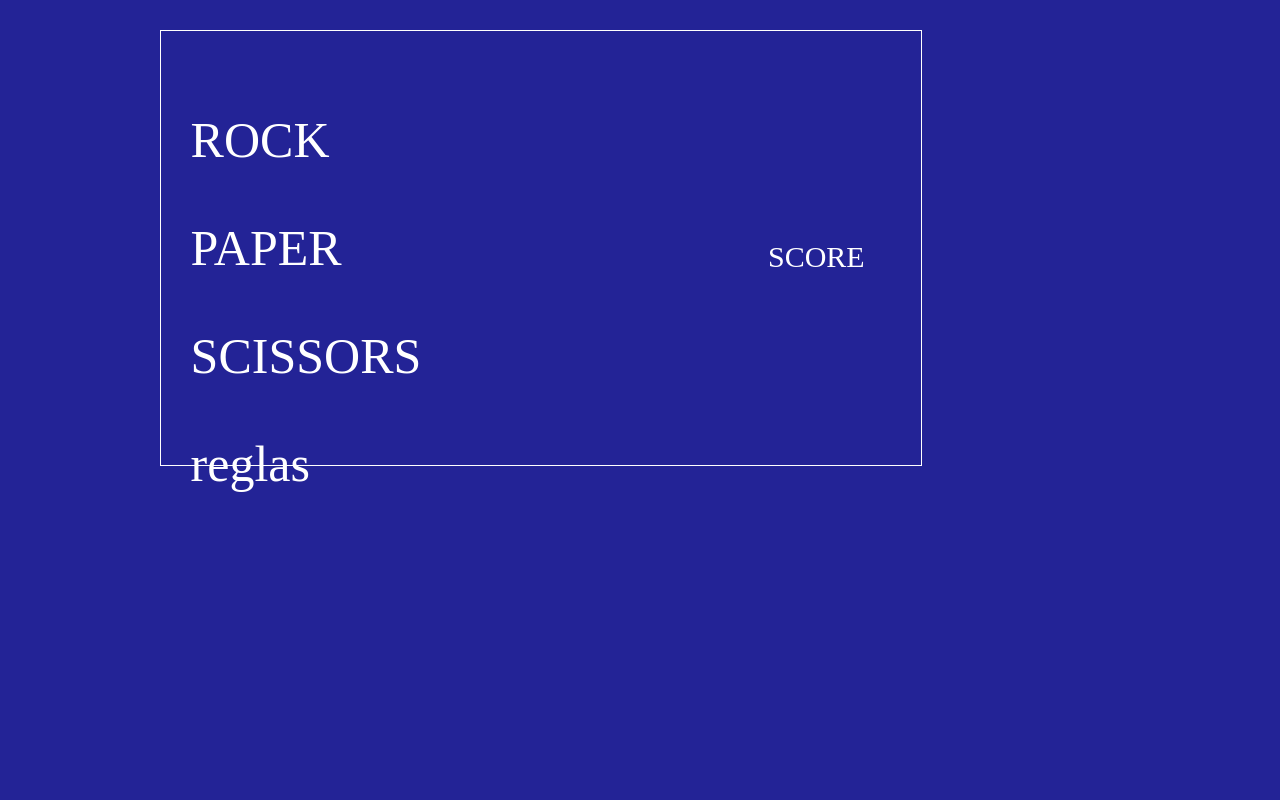
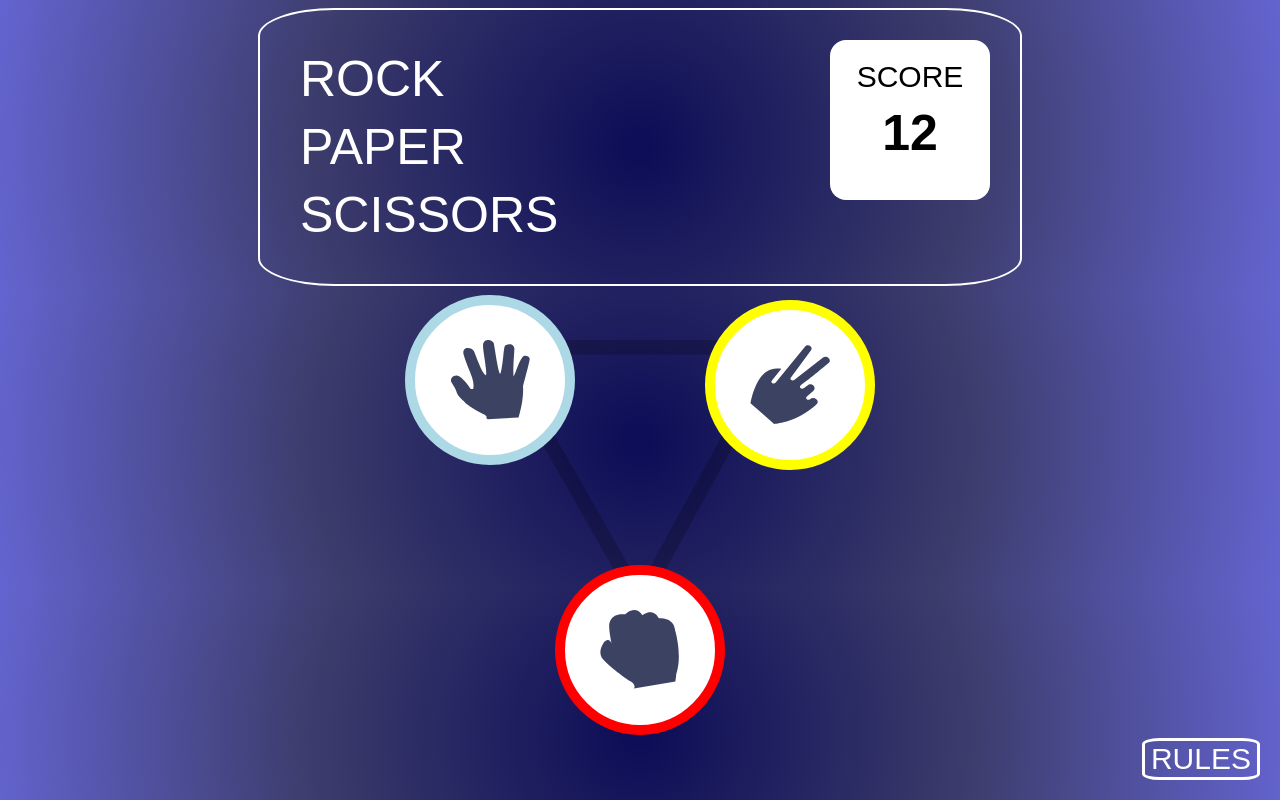
Before and after one commit to Jerow07/Piedra-papel-o-tijera, a plain HTML site: page index.html in a window 1280 px wide. Drawn offline with Linux system fonts and the light colour scheme.

Commit message:
Proyecto en proceso de piedrapapelotijera

```diff
--- a/estilo.css
+++ b/estilo.css
@@ -1,30 +1,158 @@
-
-.attribution { font-size: 11px; text-align: center; }
-.attribution a { color: hsl(228, 45%, 44%); }
-body{
-    background: rgb(35, 35, 150);
 
 
+body{
+    background: rgb(25, 25, 107);
+font-family: sans-serif;
 
+background: radial-gradient(circle,rgb(12, 12, 87),rgb(60, 60, 108),rgb(100, 100, 208));
 }
-.titulo{ border: white solid 1px ;
+.titulo{
+    display: flex;
+    justify-content: space-between;
+    margin: 0px;
+    border: white solid 2px ;
    font-size: 50px;
     color: white;
     top: 30px;
     padding: 30px    ;
     width: 700px;
-    position: absolute;
+
     right: 28%;
-    ;
+    border-radius: 10%;
+    border-style: solid ;
+}
+.cuadro{
+
+    display: flex;
+    justify-content: center;
+
+
+
+
+}
+.titulo p{
+    margin: 10px;
+
+
+
+}
+.cuadradodescore{
+
+
+    position: relative;
+    width: 160px    ;
+    height: 160px;
+    display: flex;
+    justify-content:center;
+    text-align: center;
+    border-radius: 10%;
+
+    background-color: white;
+}
+.numerodelscore{
+    font-size:30px;
+    color: black;
+    margin-top:  20px;
+
+
+
+
 }
 .score
-{font-size: 30px;
-position: fixed;
-top: 30%;
-left: 60%;
+{   margin-top: 10px;
+    font-size: 50px;
+    color:black;
 }
+
+
 .reglas
-{
+{   border: white;
+    border-style: solid;
+    border-radius: 15%;
+    color: white;
+    font-size: 30px;
     position: absolute;
-    ;
+    background: rgba(0,0,0,0);
+    bottom: 20px;
+    right:  20px;
 }
+.reglas:active{
+    background: white;
+    color: black;
+}
+.CUADRADODEJUEGO{
+position: absolute;
+top: 60%;
+right: 50%;
+transform: translate(+50%,-50%);
+
+}
+.imagendeltriangulo{
+position: absolute;
+top: 50%;
+right: 50%;
+transform: translate(50%,-50%);
+z-index: -1 ;
+
+
+}
+
+.PIEDRA{
+    border: solid red 10px;
+    border-radius: 100%;
+    width: 150px;
+    height: 150px;
+    z-index: 999;
+    background-color:white;
+
+
+
+
+}
+.TIJERA{
+
+        border: yellow solid 10px;
+        border-radius: 50%;
+
+        width: 150px;
+        height: 150px;
+        position: relative;
+        left: 150px;
+        bottom: 95px;
+        z-index: 9;
+        background-color: white;
+}
+.PAPEL{
+    border: lightblue solid 10px;
+    border-radius: 100%;
+    width: 150px;
+    height: 150px;
+    position: relative;
+    right: 150px;
+    top: 70px;
+    z-index: 9;
+    background-color: white;
+}
+.imagendepapel img{
+    height: 80px;
+    width: 80px;
+    position:relative;
+    left: 35px;
+    top: 35px;
+}
+
+.imagendetijera img{
+height: 80px;
+width: 80px;
+position:relative;
+left: 35px;
+top: 35px;
+}
+
+.imagendepiedra img{
+    height: 80px;
+    width: 80px;
+    position:relative;
+    left: 35px;
+    top: 35px;
+}
--- a/index.html
+++ b/index.html
@@ -7,7 +7,7 @@
 
   <link rel="icon" type="image/png" sizes="32x32" href="./images/favicon-32x32.png">
 
-  <title>s</title>
+  <title>GAME</title>
 
 
 
@@ -15,16 +15,43 @@
 
 </head>
 <body>
-  <section></section>
-  <div class="titulo"><p>ROCK</p>
+  <section class="cuadro">
+
+  <div class="titulo">
+   <div class="rocapapeltijera">
+    <p>ROCK</p>
     <p>PAPER</p>
     <p>SCISSORS</p>
+  </div>
+    <div class="cuadradodescore">
+      <div class="numerodelscore">SCORE<div>
+      <h1 class="score">12</h1>
+    </div>
+  </section>
 
-<div class="score">SCORE</div>
-<section></section>
-<div class="juego"></div>
-<section></section>
-<div class="reglas">reglas</div>
+
+
+
+<section>
+<div class="CUADRADODEJUEGO">
+  <div class="imagendeltriangulo"><img src=images/bg-triangle.svg alt=""></div>
+<div class="PAPEL">
+  <div class="imagendepapel"><img src=images/icon-paper.svg alt=""></div>
+</div>
+<div class="TIJERA">
+  <div class="imagendetijera"><img src=images/icon-scissors.svg alt=""></div>
+</div>
+<div class="PIEDRA">
+  <div class="imagendepiedra"><img src=images/icon-rock.svg alt=""></div>
+</div>
+</div>
+</section>
+
+
+<section>
+  <button class="reglas">RULES</button>
+</section>
+
 
   <div class="attribution">
 
```
